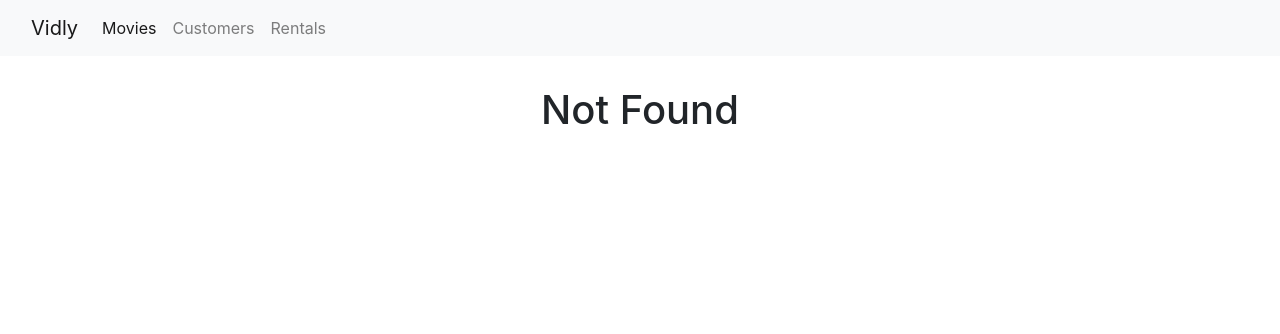
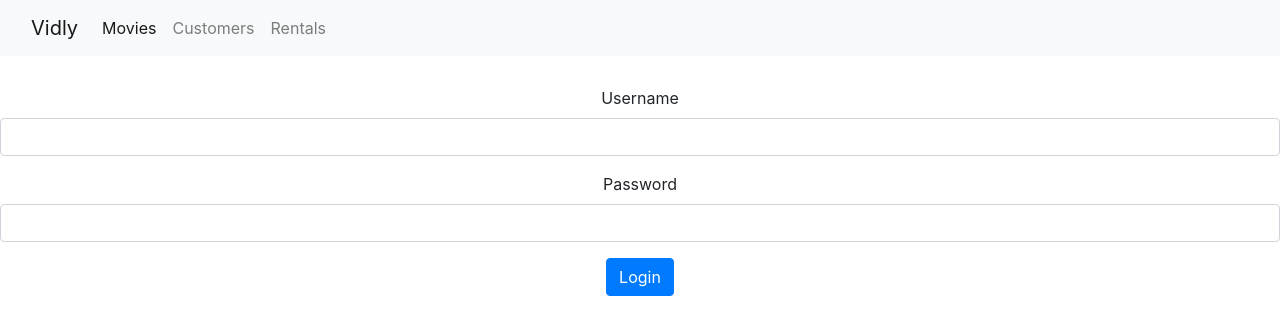
Before and after one commit to sisiliao/react-redux, a React (Create React App) app in the folder vidly/: page /login in a window 1280 px wide. Before the commit this address led to /notfound. Shown: the top 334 px of the page. Built offline with nearby package versions, Linux system fonts and the light colour scheme.

Commit message:
form done

```diff
--- a/vidly/package.json
+++ b/vidly/package.json
@@ -8,6 +8,7 @@
     "@testing-library/user-event": "^12.6.3",
     "bootstrap": "^4.6.0",
     "font-awesome": "^4.7.0",
+    "joi": "^17.4.0",
     "react": "^17.0.1",
     "react-bootstrap": "^1.4.3",
     "react-dom": "^17.0.1",
--- a/vidly/src/App.css
+++ b/vidly/src/App.css
@@ -44,3 +44,7 @@
 .navbar {
   margin-bottom: 30px;
 }
+
+.error {
+  color: red;
+}
--- a/vidly/src/App.js
+++ b/vidly/src/App.js
@@ -8,6 +8,7 @@ import Customer from './components/Customer'
 import Rental from './components/Rental'
 import NotFound from './components/common/NotFound'
 import MovieDetails from './components/MovieDetails'
+import LoginForm from './components/LoginForm'
 
 function App() {
   return (
@@ -20,6 +21,7 @@ function App() {
           <Route path='/customers' component={Customer} />
           <Route path='/rentals' component={Rental} />
           <Route path='/notfound' component={NotFound} />
+          <Route path='/login' component={LoginForm} />
           <Redirect path='/' exact to='/movies' />
           <Redirect to='/notfound' />
         </Switch>
--- /dev/null
+++ b/vidly/src/components/LoginForm.jsx
@@ -0,0 +1,53 @@
+/**
+ * 1. 写一个login form
+ * 2. onChange to update state - done
+ * 3. Conditional rendering error message - done
+ * 4. Submit handler - done
+ * 5. refactor form input to a component Input
+ * 6. Implement validation with joi
+ * 7. refactor form to a component
+ */
+
+import React from 'react'
+import Form from './common/Form'
+import Joi from 'joi'
+
+class LoginForm extends Form {
+  constructor(props) {
+    super(props)
+    this.state = {
+      data: { username: '', password: '' },
+      errors: {},
+    }
+  }
+
+  validationKeys = {
+    username: Joi.string().alphanum().min(3).max(20).required(),
+    password: Joi.string().pattern(new RegExp('^[a-zA-Z0-9]{3,20}$')),
+  }
+
+  schema = Joi.object(this.validationKeys)
+
+  doSubmit = () => {
+    console.log('Submitted......')
+  }
+
+  render() {
+    const {
+      data: { username, password },
+      errors,
+    } = this.state
+
+    return (
+      <div>
+        <form onSubmit={this.submitHandler}>
+          {this.renderInput('username', 'Username')}
+          {this.renderInput('password', 'Password', 'password')}
+          {this.renderButton('Login')}
+        </form>
+      </div>
+    )
+  }
+}
+
+export default LoginForm
--- a/vidly/src/components/MovieTable.jsx
+++ b/vidly/src/components/MovieTable.jsx
@@ -9,7 +9,8 @@ class MovieTable extends Component {
 
     const columns = [
       {
-        key: 'title',
+        path: 'title',
+        label: 'Title',
         content: (m) => <Link to={`/movies/${m._id}`}>{m.title}</Link>,
       },
       { path: 'genre.name', label: 'Genre' },
--- /dev/null
+++ b/vidly/src/components/common/Form.jsx
@@ -0,0 +1,81 @@
+import React, { Component } from 'react'
+import Joi from 'joi'
+import Input from './Input'
+
+export default class Form extends Component {
+  constructor(props) {
+    super(props)
+    this.state = {
+      data: {},
+      errors: {},
+    }
+  }
+
+  validate = () => {
+    const options = { abortEarly: false }
+    const { error } = this.schema.validate(this.state.data, options)
+    if (!error) {
+      return
+    }
+    const errors = {}
+    for (let e of error.details) {
+      errors[e.path] = e.message
+    }
+    return errors
+  }
+
+  validateProperty = ({ name, value }) => {
+    const schema = Joi.object({ [name]: this.validationKeys[name] })
+    const { error } = schema.validate({ [name]: value })
+    return error ? (error[name] = error.details[0].message) : null
+  }
+
+  submitHandler = (e) => {
+    e.preventDefault()
+    const errors = this.validate()
+
+    this.setState({ errors: errors || {} })
+    if (errors) {
+      return
+    }
+
+    this.doSubmit()
+  }
+
+  changeHandler = ({ currentTarget: input }) => {
+    const errors = { ...this.state.errors }
+    const errorMessage = this.validateProperty(input)
+    if (errorMessage) {
+      errors[input.name] = errorMessage
+    } else {
+      delete errors[input.name]
+    }
+
+    const data = { ...this.state.data }
+    data[input.name] = input.value
+
+    this.setState({ data, errors })
+  }
+
+  renderButton = (label) => {
+    return (
+      <button type='submit' className='btn btn-primary'>
+        {label}
+      </button>
+    )
+  }
+
+  renderInput = (name, label, type = 'text') => {
+    const { data, errors } = this.state
+    return (
+      <Input
+        name={name}
+        label={label}
+        value={data[name]}
+        type={type}
+        error={errors[name]}
+        onChange={this.changeHandler}
+      ></Input>
+    )
+  }
+}
--- /dev/null
+++ b/vidly/src/components/common/Input.jsx
@@ -0,0 +1,16 @@
+import React from 'react'
+
+const Input = ({ name, label, error, ...rest }) => {
+  console.log(rest)
+  return (
+    <div className='mb-3'>
+      <label htmlFor={name} className='form-label'>
+        {label}
+      </label>
+      <input {...rest} name={name} className='form-control'></input>
+      {error && <p className='error'>{error}</p>}
+    </div>
+  )
+}
+
+export default Input
--- a/vidly/src/components/common/TableHeader.jsx
+++ b/vidly/src/components/common/TableHeader.jsx
@@ -28,6 +28,7 @@ class TableHeader extends Component {
 
   render() {
     const { columns, onSort } = this.props
+
     return (
       <thead>
         <tr>
```
Also changed, not shown: 1 other file (tests, documents, lock files or other folders).
